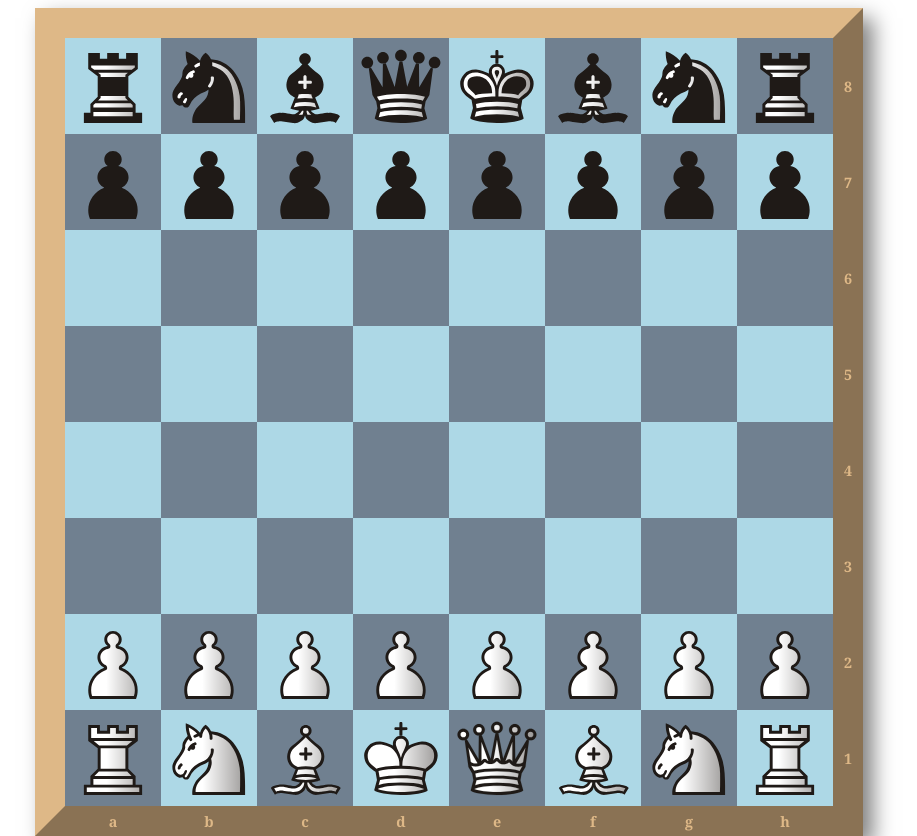
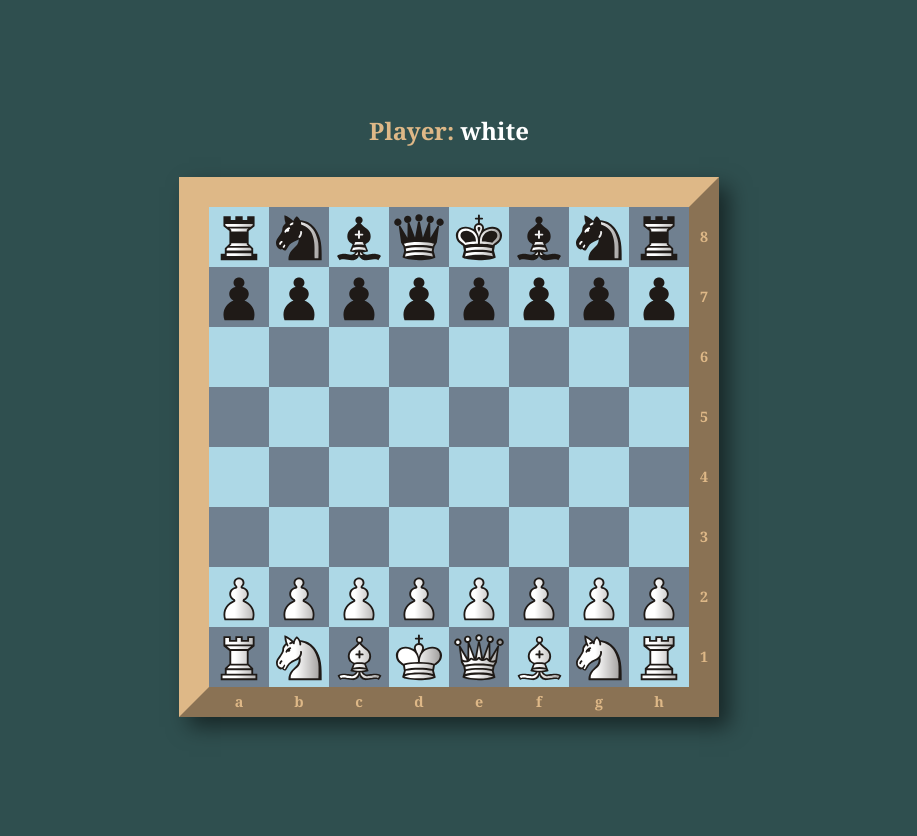
Before and after one commit to RatioChris/chess, a React app: page / in a window 1280 px wide. Shown: the whole page, without its empty margins (191-1108 px from the left). After the commit the page ends 800 px from the top, so only its background shows below. Built offline with nearby package versions, Linux system fonts and the light colour scheme.

Commit message:
add store, state, basic movements

```diff
--- a/package.json
+++ b/package.json
@@ -9,10 +9,13 @@
     "format": "prettier --write \"src/**/*.(js|jsx|json|css|scss|md)\""
   },
   "dependencies": {
+    "classnames": "^2.2.6",
     "node-sass": "^4.14.0",
     "react": "^16.13.1",
     "react-dom": "^16.13.1",
-    "react-scripts": "3.4.1"
+    "react-redux": "^7.2.0",
+    "react-scripts": "3.4.1",
+    "redux": "^4.0.5"
   },
   "devDependencies": {
     "@testing-library/jest-dom": "^4.2.4",
--- a/src/components/App/App.js
+++ b/src/components/App/App.js
@@ -1,10 +1,17 @@
 import React from 'react'
+import { useSelector } from 'react-redux'
 import './App.scss'
 import Board from 'components/Board'
 
 function App() {
+  const currentPlayer = useSelector(state => state.app.currentPlayer)
+
   return (
-    <main className="App">
+    <main className="app">
+      <header>
+        Player: <span className={currentPlayer}>{currentPlayer}</span>
+      </header>
+
       <Board />
     </main>
   )
--- a/src/components/App/App.scss
+++ b/src/components/App/App.scss
@@ -1,4 +1,21 @@
-.App {
+.app {
   display: flex;
+  flex-direction: column;
+  justify-content: center;
+  align-items: center;
   height: 100vh;
 }
+
+header {
+  padding: 30px;
+  font-size: x-large;
+  font-weight: bold;
+
+  .black {
+    color: black;
+  }
+
+  .white {
+    color: white;
+  }
+}
--- a/src/components/Board/Board.js
+++ b/src/components/Board/Board.js
@@ -1,34 +1,29 @@
 import React from 'react'
-import { FILES, RANKS, PIECES, INIT_STATE } from 'data/constants'
+import { useSelector } from 'react-redux'
+import { FILES, RANKS, BOARD } from 'data/constants'
 import './Board.scss'
 import Square from 'components/Square'
 import Piece from 'components/Piece'
 
-const board = RANKS.reduce((arr, rank) => {
-  FILES.forEach(file => {
-    const id = `${file}${rank}`
-    arr.push({ id: id })
-  })
-  return arr
-}, [])
+const Board = props => {
+  const pieces = useSelector(state => state.pieces)
 
-const pieces = INIT_STATE.reduce((arr, state) => {
-  const piece = PIECES.find(obj => obj.id === state.id)
-  return [...arr, { ...state, ...piece }]
-}, [])
-
-function Board() {
   return (
     <section className="board">
       <div className="grid">
-        {board.map(value => (
+        {BOARD.map(value => (
           <Square key={value.id} id={value.id} />
         ))}
       </div>
 
       <div className="pieces">
         {pieces.map(value => (
-          <Piece key={value.id} coord={value.coord} name={value.name} color={value.color} />
+          <Piece
+            key={value.id}
+            color={value.color}
+            name={value.name}
+            position={value.position}
+          />
         ))}
       </div>
 
--- a/src/components/Board/Board.scss
+++ b/src/components/Board/Board.scss
@@ -1,11 +1,10 @@
 // vars
-$board-width: 60vw;
+$board-width: 60vh;
 $border-width: 30px;
 $border-color: burlywood;
 
 .board {
   position: relative;
-  margin: auto;
   border: $border-width outset $border-color;
   box-shadow: 10px 10px 20px rgba(0, 0, 0, 0.5);
 }
@@ -22,7 +21,6 @@ $border-color: burlywood;
   display: grid;
   align-items: center;
   justify-items: center;
-  color: $border-color;
   font-weight: bold;
 
   &.files {
--- a/src/components/Piece/Piece.js
+++ b/src/components/Piece/Piece.js
@@ -1,12 +1,20 @@
 import React from 'react'
+import { useSelector } from 'react-redux'
+import classNames from 'classnames'
+import { FILES, RANKS } from 'data/constants'
 import './Piece.scss'
-import { FILES, RANKS } from 'data/constants'
 
 const SQUARE_WIDTH = `${100 / 8}%`
 
-const Piece = props => {
-  const classes = `piece ${props.color} ${props.name}`
-  const coords = props.coord.split('')
+const Piece = ({ color, name, position }) => {
+  const activeSquare = useSelector(state => state.app.activeSquare)
+  const cx = classNames({
+    piece: true,
+    [color]: true,
+    [name]: true,
+    active: position === activeSquare
+  })
+  const coords = position?.split('')
   const x = FILES.indexOf(coords[0])
   const y = RANKS.indexOf(coords[1])
   const style = {
@@ -14,7 +22,7 @@ const Piece = props => {
     top: `calc(${SQUARE_WIDTH} * ${y})`
   }
 
-  return <div className={classes} style={style} />
+  return <div className={cx} style={style} />
 }
 
 export default Piece
--- a/src/components/Piece/Piece.scss
+++ b/src/components/Piece/Piece.scss
@@ -50,4 +50,8 @@
       background-image: url(/assets/pieces/wP.svg);
     }
   }
+
+  &.active {
+    z-index: 3;
+  }
 }
--- a/src/components/Square/Square.js
+++ b/src/components/Square/Square.js
@@ -1,8 +1,61 @@
 import React from 'react'
+import { useDispatch, useSelector } from 'react-redux'
+import { setActiveSquare, setPosition, togglePlayer } from 'store/actions'
+import classNames from 'classnames'
 import './Square.scss'
 
-const Square = props => {
-  return <div className="square" />
+const Square = ({ id }) => {
+  const dispatch = useDispatch()
+  const activeSquare = useSelector(state => state.app.activeSquare)
+  const cx = classNames({
+    square: true,
+    active: id === activeSquare
+  })
+
+  const currentPlayer = useSelector(state => state.app.currentPlayer)
+  const currentPiece = useSelector(state => state.pieces).find(
+    obj => obj.position === id
+  )
+  const activePiece = useSelector(state => state.pieces).find(
+    obj => obj.position === activeSquare
+  )
+
+  const _clickHandler = id => {
+    if (!currentPiece && !activePiece) return
+    console.log('*** currentPiece, activePiece', currentPiece, activePiece)
+
+    if (_canSelect()) {
+      dispatch(setActiveSquare(id))
+    } else if (_canMove()) {
+      dispatch(setActiveSquare(id))
+      dispatch(
+        setPosition({
+          piece: activePiece,
+          position: id
+        })
+      )
+      if (currentPiece) {
+        dispatch(
+          setPosition({
+            piece: currentPiece,
+            position: 'a9'
+          })
+        )
+      }
+      dispatch(togglePlayer())
+    }
+  }
+  const _canSelect = () => {
+    const correctPlayer = currentPiece?.color === currentPlayer
+    return currentPiece && correctPlayer
+  }
+  const _canMove = () => {
+    const sameColor = activePiece?.color === currentPiece?.color
+    const samePosition = activePiece?.position === currentPiece?.position
+    return activePiece && !sameColor && !samePosition
+  }
+
+  return <div className={cx} onClick={() => _clickHandler(id)} />
 }
 
 export default Square
--- a/src/data/constants.js
+++ b/src/data/constants.js
@@ -1,6 +1,20 @@
+/*
+ * board
+ */
 export const FILES = ['a', 'b', 'c', 'd', 'e', 'f', 'g', 'h']
 export const RANKS = ['8', '7', '6', '5', '4', '3', '2', '1']
-export const PIECES = [
+export const BOARD = RANKS.reduce((arr, rank) => {
+  FILES.forEach(file => {
+    const id = `${file}${rank}`
+    arr.push({ id: id })
+  })
+  return arr
+}, [])
+
+/*
+ * pieces
+ */
+const PIECES = [
   { id: 'wr1', name: 'rook', color: 'white' },
   { id: 'wk1', name: 'knight', color: 'white' },
   { id: 'wb1', name: 'bishop', color: 'white' },
@@ -34,37 +48,41 @@ export const PIECES = [
   { id: 'bk2', name: 'knight', color: 'black' },
   { id: 'br2', name: 'rook', color: 'black' }
 ]
-export const INIT_STATE = [
-  { id: 'wr1', coord: 'a1' },
-  { id: 'wk1', coord: 'b1' },
-  { id: 'wb1', coord: 'c1' },
-  { id: 'wk', coord: 'd1' },
-  { id: 'wq', coord: 'e1' },
-  { id: 'wb2', coord: 'f1' },
-  { id: 'wk2', coord: 'g1' },
-  { id: 'wr2', coord: 'h1' },
-  { id: 'wp1', coord: 'a2' },
-  { id: 'wp2', coord: 'b2' },
-  { id: 'wp3', coord: 'c2' },
-  { id: 'wp4', coord: 'd2' },
-  { id: 'wp5', coord: 'e2' },
-  { id: 'wp6', coord: 'f2' },
-  { id: 'wp7', coord: 'g2' },
-  { id: 'wp8', coord: 'h2' },
-  { id: 'bp1', coord: 'a7' },
-  { id: 'bp2', coord: 'b7' },
-  { id: 'bp3', coord: 'c7' },
-  { id: 'bp4', coord: 'd7' },
-  { id: 'bp5', coord: 'e7' },
-  { id: 'bp6', coord: 'f7' },
-  { id: 'bp7', coord: 'g7' },
-  { id: 'bp8', coord: 'h7' },
-  { id: 'br1', coord: 'a8' },
-  { id: 'bk1', coord: 'b8' },
-  { id: 'bb1', coord: 'c8' },
-  { id: 'bq', coord: 'd8' },
-  { id: 'bk', coord: 'e8' },
-  { id: 'bb2', coord: 'f8' },
-  { id: 'bk2', coord: 'g8' },
-  { id: 'br2', coord: 'h8' }
+const POSITIONS = [
+  { id: 'wr1', position: 'a1' },
+  { id: 'wk1', position: 'b1' },
+  { id: 'wb1', position: 'c1' },
+  { id: 'wk', position: 'd1' },
+  { id: 'wq', position: 'e1' },
+  { id: 'wb2', position: 'f1' },
+  { id: 'wk2', position: 'g1' },
+  { id: 'wr2', position: 'h1' },
+  { id: 'wp1', position: 'a2' },
+  { id: 'wp2', position: 'b2' },
+  { id: 'wp3', position: 'c2' },
+  { id: 'wp4', position: 'd2' },
+  { id: 'wp5', position: 'e2' },
+  { id: 'wp6', position: 'f2' },
+  { id: 'wp7', position: 'g2' },
+  { id: 'wp8', position: 'h2' },
+  { id: 'bp1', position: 'a7' },
+  { id: 'bp2', position: 'b7' },
+  { id: 'bp3', position: 'c7' },
+  { id: 'bp4', position: 'd7' },
+  { id: 'bp5', position: 'e7' },
+  { id: 'bp6', position: 'f7' },
+  { id: 'bp7', position: 'g7' },
+  { id: 'bp8', position: 'h7' },
+  { id: 'br1', position: 'a8' },
+  { id: 'bk1', position: 'b8' },
+  { id: 'bb1', position: 'c8' },
+  { id: 'bq', position: 'd8' },
+  { id: 'bk', position: 'e8' },
+  { id: 'bb2', position: 'f8' },
+  { id: 'bk2', position: 'g8' },
+  { id: 'br2', position: 'h8' }
 ]
+export const INIT_STATE = POSITIONS.reduce((arr, position) => {
+  const piece = PIECES.find(obj => obj.id === position.id)
+  return [...arr, { ...position, ...piece }]
+}, [])
--- a/src/index.js
+++ b/src/index.js
@@ -1,12 +1,19 @@
 import React from 'react'
-import ReactDOM from 'react-dom'
+import { render } from 'react-dom'
+import { createStore } from 'redux'
+import { Provider } from 'react-redux'
+import reducer from './store/reducers'
 import './index.scss'
 import App from 'components/App'
 import * as serviceWorker from './serviceWorker'
 
-ReactDOM.render(
+const store = createStore(reducer)
+
+render(
   <React.StrictMode>
-    <App />
+    <Provider store={store}>
+      <App />
+    </Provider>
   </React.StrictMode>,
   document.getElementById('root')
 )
--- a/src/index.scss
+++ b/src/index.scss
@@ -7,6 +7,9 @@
 }
 
 body {
+  margin: 0;
+  background-color: darkslategray;
+  color: burlywood;
   font-family: georgia, serif;
   font-size: 0.9em;
   -webkit-font-smoothing: antialiased;
--- /dev/null
+++ b/src/store/actions/index.js
@@ -0,0 +1,29 @@
+/*
+ * action types
+ */
+export const TOGGLE_PLAYER = 'TOGGLE_PLAYER'
+export const SET_ACTIVE_SQUARE = 'SET_ACTIVE_SQUARE'
+export const SET_POSITION = 'SET_POSITION'
+
+/*
+ * action creators
+ */
+export const togglePlayer = () => {
+  return {
+    type: TOGGLE_PLAYER
+  }
+}
+
+export const setActiveSquare = id => {
+  return {
+    type: SET_ACTIVE_SQUARE,
+    id
+  }
+}
+
+export const setPosition = obj => {
+  return {
+    type: SET_POSITION,
+    obj
+  }
+}
--- /dev/null
+++ b/src/store/reducers/app.js
@@ -0,0 +1,28 @@
+import { TOGGLE_PLAYER, SET_ACTIVE_SQUARE } from 'store/actions'
+
+const initialState = {
+  currentPlayer: 'white',
+  activeSquare: undefined
+}
+
+const app = (state = initialState, action) => {
+  // console.log('*** app::action', action)
+
+  switch (action.type) {
+    case TOGGLE_PLAYER: {
+      const toggledPlayer = state.currentPlayer === 'white' ? 'black' : 'white'
+      return { ...state, currentPlayer: toggledPlayer }
+    }
+
+    case SET_ACTIVE_SQUARE: {
+      const isActiveDefined = state.activeSquare !== undefined
+      const activeSquare = isActiveDefined ? undefined : action.id
+      return { ...state, activeSquare: activeSquare }
+    }
+
+    default:
+      return state
+  }
+}
+
+export default app
--- /dev/null
+++ b/src/store/reducers/index.js
@@ -0,0 +1,10 @@
+import { combineReducers } from 'redux'
+import app from './app'
+import pieces from './pieces'
+
+const rootReducer = combineReducers({
+  app,
+  pieces
+})
+
+export default rootReducer
--- /dev/null
+++ b/src/store/reducers/pieces.js
@@ -0,0 +1,20 @@
+import { SET_POSITION } from 'store/actions'
+import { INIT_STATE } from 'data/constants'
+
+const pieces = (state = INIT_STATE, action) => {
+  // console.log('*** pieces::action', action)
+
+  switch (action.type) {
+    case SET_POSITION:
+      return state.map(piece => {
+        return piece.id === action.obj.piece.id
+          ? { ...piece, position: action.obj.position }
+          : piece
+      })
+
+    default:
+      return state
+  }
+}
+
+export default pieces
```
Also changed, not shown: src/components/Square/Square.scss (+15 -8 lines), 2 other files.
